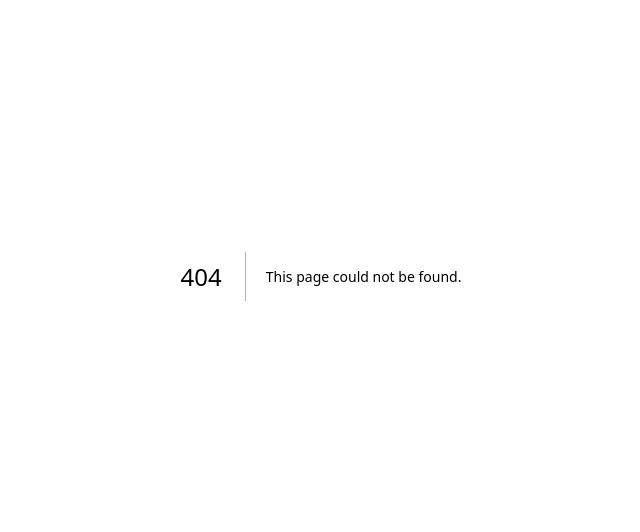
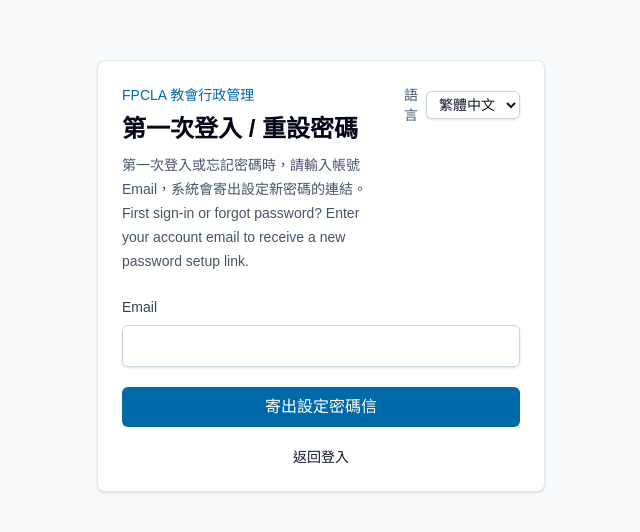
Before and after one commit to FPCLA/Church-admin-web, a Next.js app: page /reset-password in a window 1280 px wide. Before the commit this address had no page. Shown: the part 124-656 px from the top of the page, without its empty margins (319-959 px from the left). Built offline with nearby package versions, Linux system fonts and the light colour scheme.

Commit message:
Add reset password page

```diff
--- /dev/null
+++ b/app/reset-password/page.tsx
@@ -0,0 +1,31 @@
+import { LanguageSwitcher } from "@/components/LanguageSwitcher";
+import { ForgotPasswordForm } from "@/components/ForgotPasswordForm";
+
+export default function ResetPasswordPage() {
+  const locale = "zh-TW";
+
+  return (
+    <main className="flex min-h-screen items-center justify-center bg-slate-50 px-4 py-10">
+      <section className="w-full max-w-md rounded-lg border border-slate-200 bg-white p-6 shadow-sm">
+        <div className="mb-6 flex items-start justify-between gap-4">
+          <div>
+            <p className="text-sm font-medium text-sky-700">
+              FPCLA 教會行政管理
+            </p>
+            <h1 className="mt-2 text-2xl font-semibold text-slate-950">
+              第一次登入 / 重設密碼
+            </h1>
+            <p className="mt-2 text-sm leading-6 text-slate-600">
+              第一次登入或忘記密碼時，請輸入帳號 Email，系統會寄出設定新密碼的連結。
+              <br />
+              First sign-in or forgot password? Enter your account email to receive a
+              new password setup link.
+            </p>
+          </div>
+          <LanguageSwitcher initialLocale={locale} />
+        </div>
+        <ForgotPasswordForm initialLocale={locale} />
+      </section>
+    </main>
+  );
+}
```
